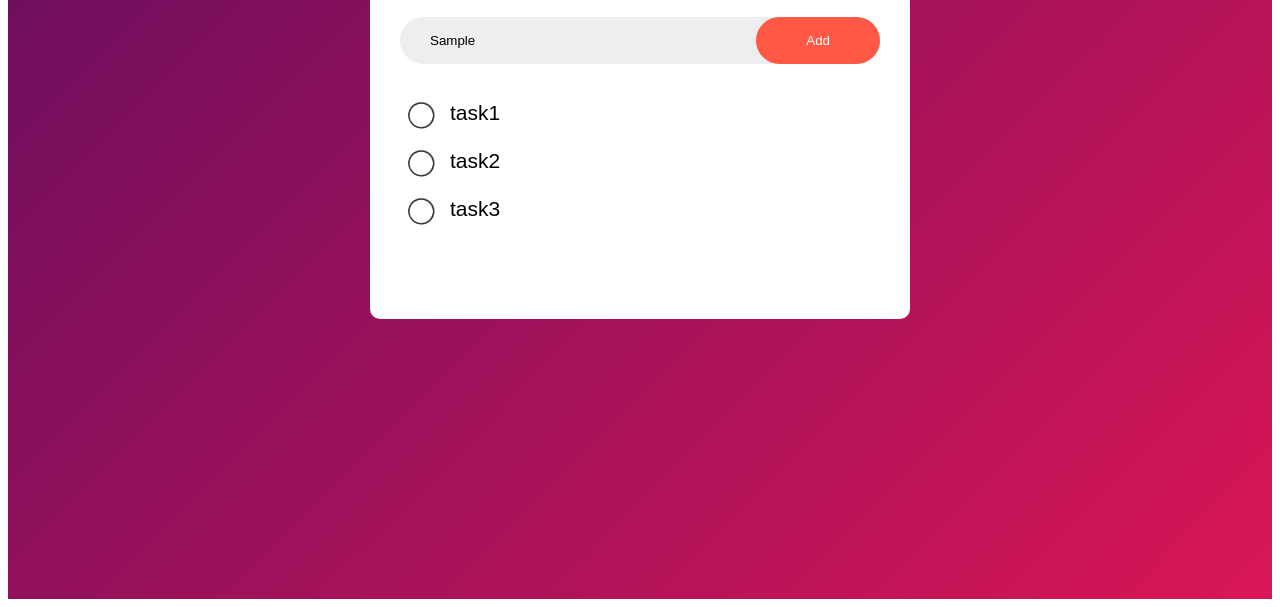
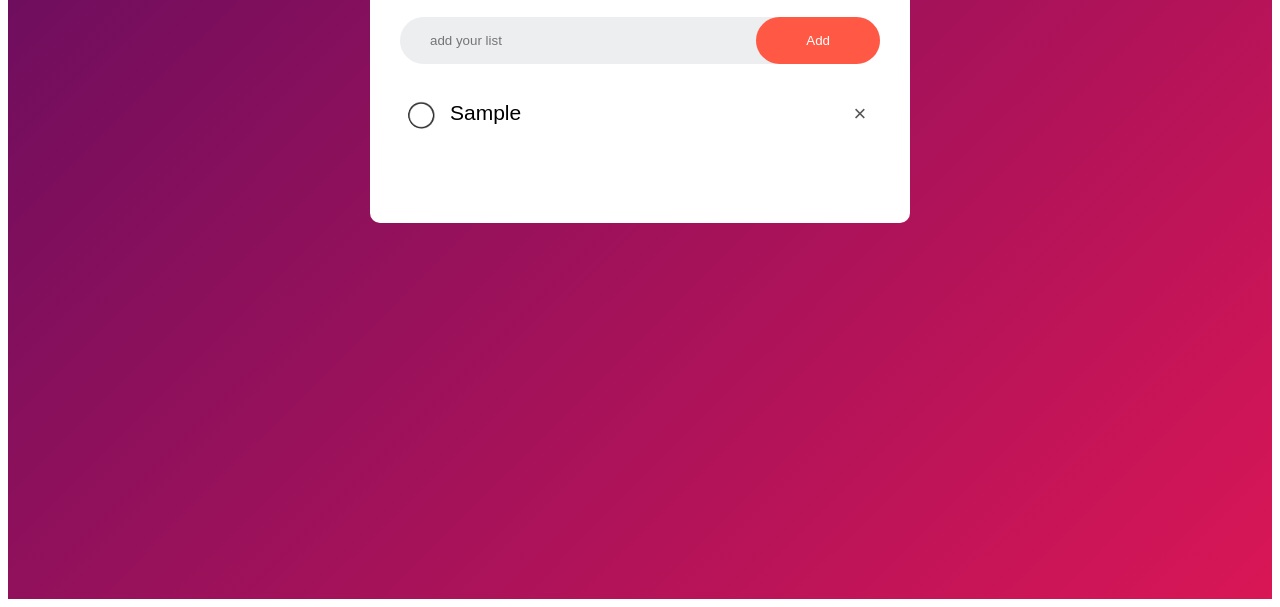
Before and after one commit to VibhaHebbar/To-Do-list, a plain HTML site: page index.html in a window 1280 px wide. Both pictures are taken after typing "Sample" into the empty fields and a click on the button "Add". Shown: the part 209-816 px from the top of the page. Drawn offline with Linux system fonts and the light colour scheme.

Commit message:
added javascript

```diff
--- a/index.html
+++ b/index.html
@@ -15,9 +15,9 @@
         <button>Add</button>
        </div>
        <ul id="list-container">
-        <li>task1</li>
+        <!-- <li class="checked">task1</li>
         <li>task2</li>
-        <li>task3</li>
+        <li>task3</li> -->
 
        </ul>
         </div>
--- a/script.js
+++ b/script.js
@@ -0,0 +1,40 @@
+const inputBox=document.querySelector('#input-box');
+const listContainer=document.querySelector("#list-container");
+const btn=document.querySelector("button");
+
+btn.addEventListener("click",()=>{
+    if(inputBox.value === '' ){
+        alert("You have to write something!.")
+    }else{
+        let li=document.createElement("li");
+        li.innerHTML=inputBox.value;
+        listContainer.append(li);
+        let span = document.createElement("span");
+        span.innerHTML= "\u00d7";
+        li.appendChild(span);
+
+
+    }
+    inputBox.value='';
+    saveData();
+
+    });
+
+listContainer.addEventListener("click",function(e) {
+    if(e.target.tagName === "LI"){
+        e.target.classList.toggle("checked");
+        saveData();
+    }
+    else if(e.target.tagName === "SPAN"){
+        e.target.parentElement.remove();
+        saveData();
+    }
+
+},false);
+function saveData(){
+    localStorage.setItem("data",listContainer.innerHTML)
+}
+function showTask(){
+    listContainer.innerHTML=localStorage.getItem("data");
+}
+showTask();
--- a/style.css
+++ b/style.css
@@ -70,3 +70,25 @@ ul li::before{
     left: 8px;
 
 }
+ul li.checked{
+color: #555;
+text-decoration: line-through;
+}
+ul li.checked::before{
+    background-image: url("checked.jfif");
+}
+ul li span{
+    position: absolute;
+    right: 0;
+    top: 5px;
+    width: 40px;
+    height: 40px;
+    font-size: 22px;
+    color: #555;
+    line-height: 40px;
+    text-align: center;
+
+}
+ul li span:hover{
+    background: #edeef0;
+}
```
Also changed, not shown: checked.jfif (added).
